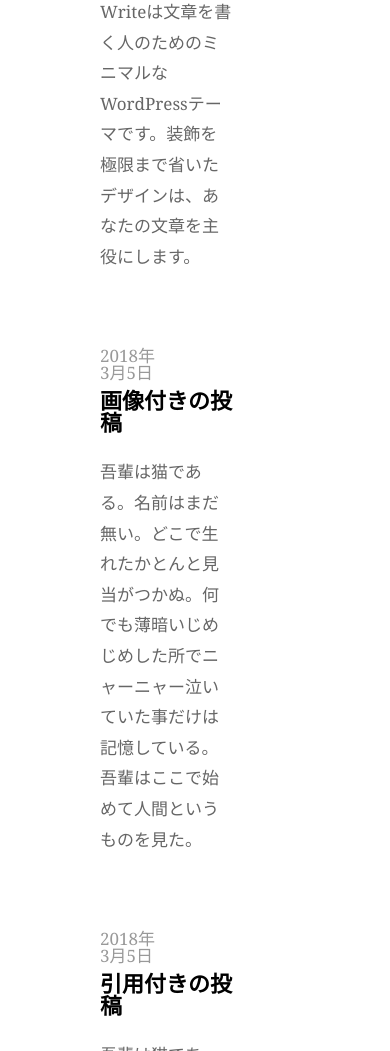
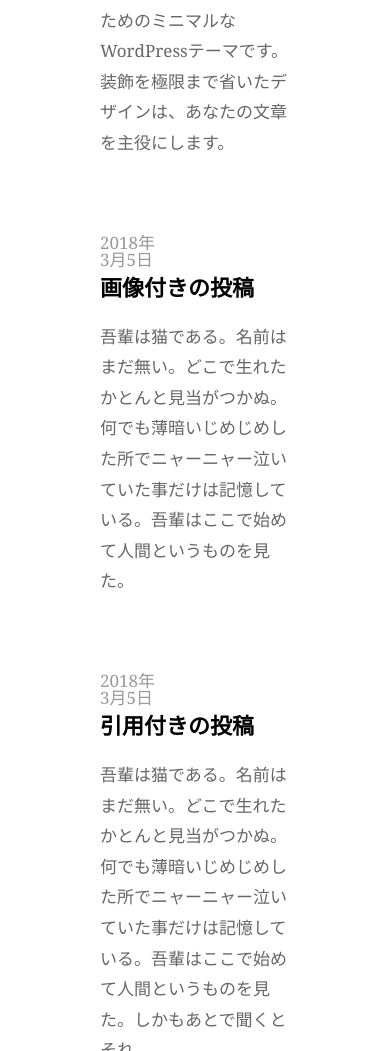
Before and after one commit to kiyooooori38/dezasta, a plain HTML site: page チャレンジ課題_iwasawa/index.html in a window 390 px wide. Shown: the part 949-2000 px from the top of the page. Drawn offline with Linux system fonts and the light colour scheme.

Commit message:
チャレンジ課題_修正３

```diff
--- a/チャレンジ課題_iwasawa/css/style.css
+++ b/チャレンジ課題_iwasawa/css/style.css
@@ -318,7 +318,10 @@ color: #666;
     flex-direction: column;
     margin-top: 95px;
   }
-
+.content_wrap article,
+.pagination {
+  width: 100%;
+}
   .content_wrap article h3 {
     margin-top: 8px;
   }
--- a/チャレンジ課題_iwasawa/css/style.css
+++ b/チャレンジ課題_iwasawa/css/style.css
@@ -318,7 +318,10 @@ color: #666;
     flex-direction: column;
     margin-top: 95px;
   }
-
+.content_wrap article,
+.pagination {
+  width: 100%;
+}
   .content_wrap article h3 {
     margin-top: 8px;
   }
```
Also changed, not shown: チャレンジ課題_iwasawa/index.html (+6 -13 lines), チャレンジ課題_iwasawa/index.html (+6 -13 lines).
